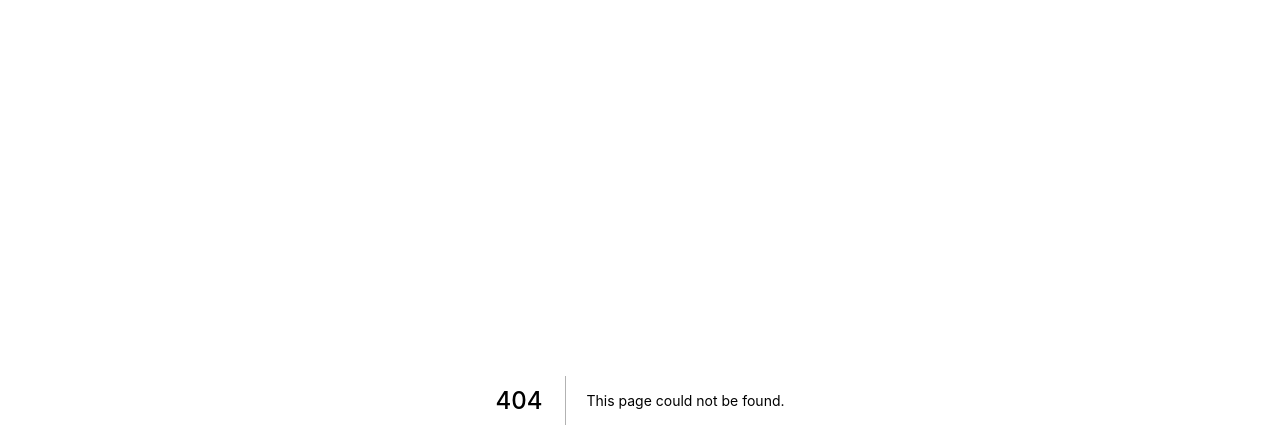
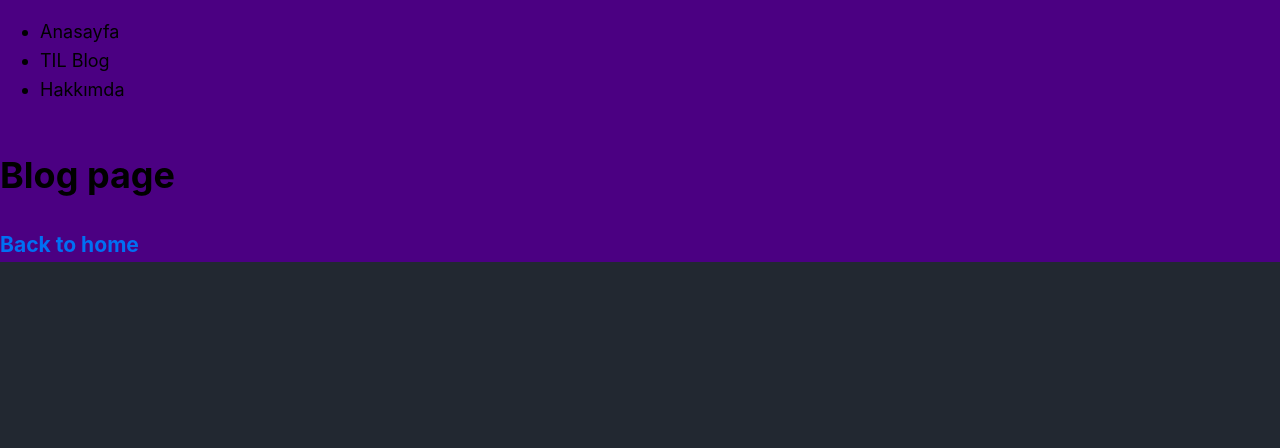
Before and after one commit to kocagozcem/cemkocagoz-blog, a Next.js app: page /blog in a window 1280 px wide. Before the commit this address had no page. Shown: the top 448 px of the page. Built offline with nearby package versions, Linux system fonts and the light colour scheme.

Commit message:
blog page created

```diff
--- /dev/null
+++ b/pages/blog.js
@@ -0,0 +1,26 @@
+import Head from 'next/head'
+import Link from 'next/link'
+import Layout from '../components/layout/layout';
+
+// var classNames = require('classnames');
+// https://github.com/JedWatson/classnames
+
+export default function Blog(){
+    return(
+        <div className="container">
+            <Head>
+                <title>Cem Kocagöz | Blog</title>
+                <link rel="icon" href="/favicon.ico" />
+            </Head>
+            <Layout>
+                <h1>Blog page</h1>
+                <h3>
+                    <Link href="/">
+                        <a>Back to home</a>
+                    </Link>
+                </h3>
+            </Layout>
+        </div>
+
+    )
+}
```
